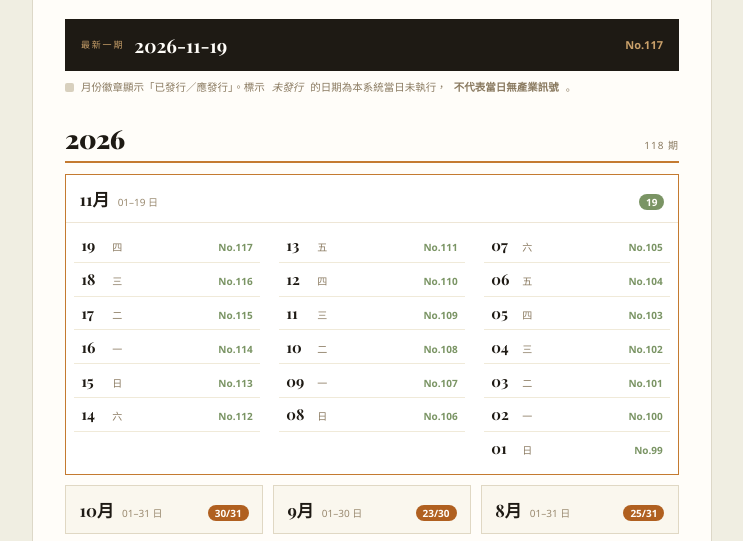
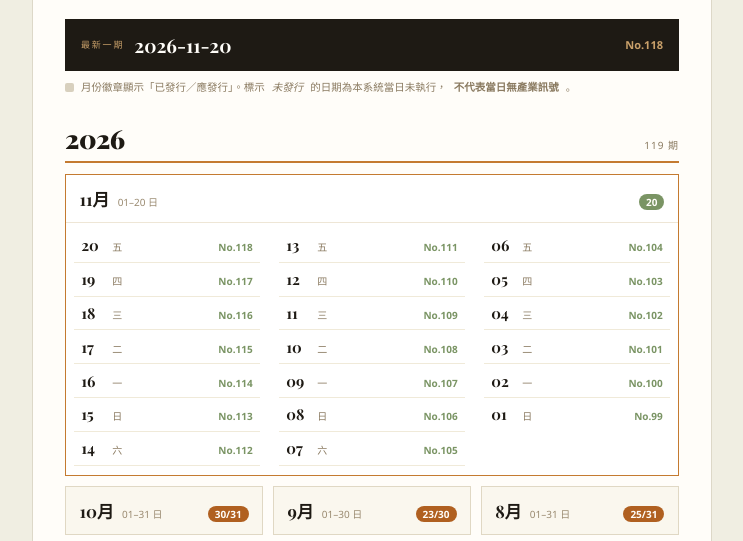
Before and after one commit to Admeliora-tw/puzzle-daily, a plain HTML site: page index.html in a window 1280 px wide. Shown: the part 256-797 px from the top of the page, without its empty margins (268-1011 px from the left). Drawn offline with nearby package versions, Linux system fonts and the light colour scheme; a web font is replaced by a local one.

Commit message:
Update index (119 issues)

```diff
--- a/index.html
+++ b/index.html
@@ -59,13 +59,14 @@ summary:hover{background:#f3eee0}
     <div class="name">Puzzle<br><em>Market</em><br>Daily</div>
     <p class="tag">The Global Record of Jigsaw Puzzle Commerce</p>
   </div>
-  <a class="newest" href="2026-11-19.html"><span class="lbl">最新一期</span><span class="dt">2026-11-19</span><span class="no">No.117</span></a>
+  <a class="newest" href="2026-11-20.html"><span class="lbl">最新一期</span><span class="dt">2026-11-20</span><span class="no">No.118</span></a>
   <p class="note"><span class="sw"></span>月份徽章顯示「已發行／應發行」。標示<em>未發行</em>的日期為本系統當日未執行，<strong>不代表當日無產業訊號</strong>。</p>
-  <div class="yr"><span class="yn">2026</span><span class="yc">118 期</span></div>
+  <div class="yr"><span class="yn">2026</span><span class="yc">119 期</span></div>
   <div class="grid">
     <details class="mon" open>
-      <summary><span class="mn">11月</span><span class="mr">01–19 日</span><span class="mc">19</span></summary>
+      <summary><span class="mn">11月</span><span class="mr">01–20 日</span><span class="mc">20</span></summary>
       <div class="list">
+        <a class="issue" href="2026-11-20.html"><span class="d">20</span><span class="w">五</span><span class="n">No.118</span></a>
         <a class="issue" href="2026-11-19.html"><span class="d">19</span><span class="w">四</span><span class="n">No.117</span></a>
         <a class="issue" href="2026-11-18.html"><span class="d">18</span><span class="w">三</span><span class="n">No.116</span></a>
         <a class="issue" href="2026-11-17.html"><span class="d">17</span><span class="w">二</span><span class="n">No.115</span></a>
```
